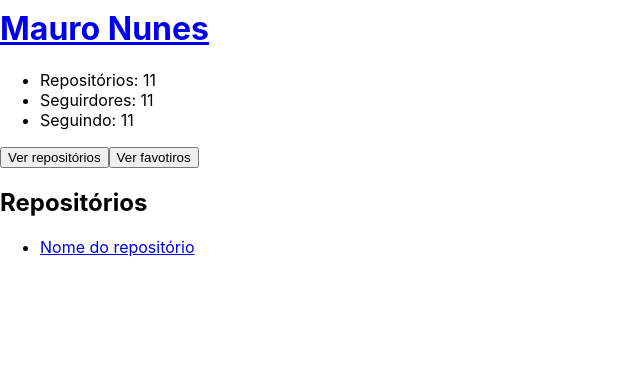
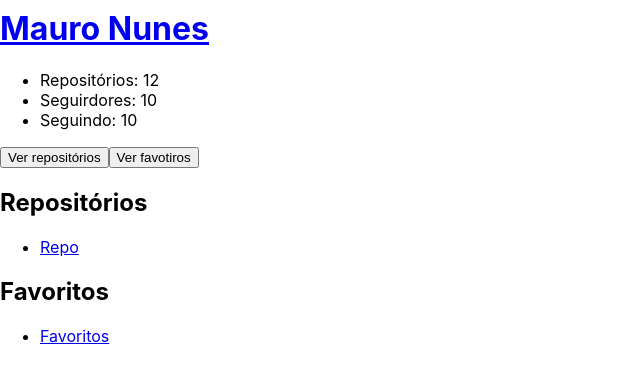
Before and after one commit to mauraodev/github-app, a React (Create React App) app: page / in a window 1280 px wide. Shown: the part 338-720 px from the top of the page, without its empty margins (0-640 px from the left). Built offline with nearby package versions, Linux system fonts and the light colour scheme.

Commit message:
Alimentando o userinfo

```diff
--- a/src/App.js
+++ b/src/App.js
@@ -7,6 +7,8 @@ class App extends Component {
     super()
     this.state = {
       userInfo: {
+        photo: 'https://avatars0.githubusercontent.com/u/1053242?v=4',
+        login: 'mauraodev',
         username: 'Mauro Nunes',
         repos: 12,
         followers: 10,
@@ -17,7 +19,7 @@ class App extends Component {
         link: '#'
       }],
       starred: [{
-        name: 'Repo',
+        name: 'Favoritos',
         link: '#'
       }]
     }
--- a/src/components/app-content.js
+++ b/src/components/app-content.js
@@ -9,7 +9,7 @@ const AppContent = ({ userInfo, repos, starred}) => (
     <div className="app">
         <Search />
 
-        {!!userInfo && <UserInfo />}
+        {!!userInfo && <UserInfo userInfo={userInfo}/>}
 
         {!!userInfo && <Actions />}
 
@@ -17,26 +17,22 @@ const AppContent = ({ userInfo, repos, starred}) => (
         <Repos
             className='repos'
             title='Repositórios'
-            repos={[{
-                name: 'Nome do repositório',
-                link: '#'
-            }]} />
+            repos={repos} />
         }
 
-        {!!starred.lenght &&
+        {!!starred.length &&
         <Repos
             className='starred'
             title='Favoritos'
-            repos={[{
-                name: 'Nome do repositório',
-                link: '#'
-            }]} />
+            repos={starred} />
         }
     </div>
 )
 
 AppContent.propTypes = {
-    userInfo: PropTypes.object
+    userInfo: PropTypes.object.isRequired,
+    repos: PropTypes.array.isRequired,
+    starred: PropTypes.array.isRequired
 }
 
 export default AppContent
--- a/src/components/user-info.js
+++ b/src/components/user-info.js
@@ -1,18 +1,32 @@
 import React from 'react'
+import PropTypes from 'prop-types';
 
-const UserInfo = () => (
+const UserInfo = ({ userInfo }) => (
     <div className='user-info'>
-        <img src='https://avatars0.githubusercontent.com/u/1053242?v=4' />
+        <img src={userInfo.photo} />
         <h1>
-            <a href='https://github.com/mauraodev'>Mauro Nunes</a>
+            <a href={`https://github.com/${userInfo.login}`}>
+                {userInfo.username}
+            </a>
         </h1>
 
         <ul className='repos-info'>
-            <li>Repositórios: 11</li>
-            <li>Seguirdores: 11</li>
-            <li>Seguindo: 11</li>
+            <li>Repositórios: {userInfo.repos}</li>
+            <li>Seguirdores: {userInfo.followers}</li>
+            <li>Seguindo: {userInfo.following}</li>
         </ul>
     </div>
 )
 
+UserInfo.propTypes = {
+    userinfo: PropTypes.shape({
+        photo: PropTypes.string.isRequired,
+        login: PropTypes.string.isRequired,
+        username: PropTypes.string.isRequired,
+        repos: PropTypes.number.isRequired,
+        followers: PropTypes.number.isRequired,
+        following: PropTypes.number.isRequired
+    })
+}
+
 export default UserInfo
```
Also changed, not shown: src/components/repos.js (+7 -0 lines).
